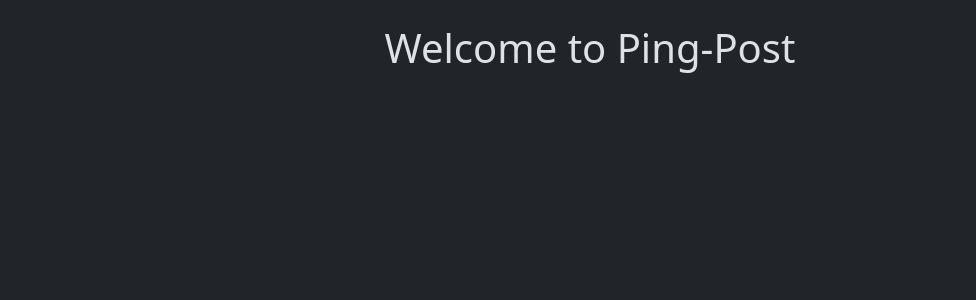
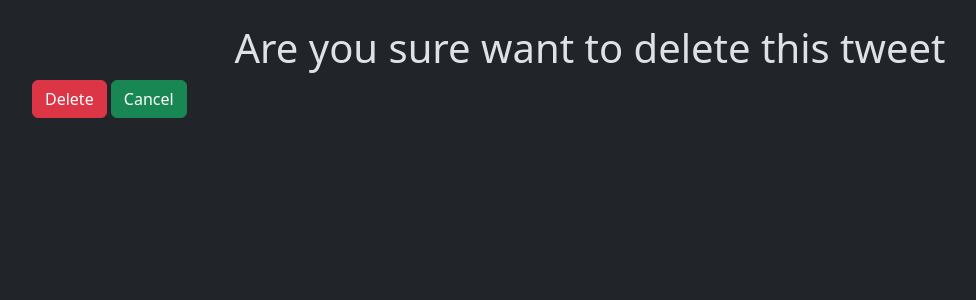
Before and after one commit to codebysnorlax/Django-PingPost, a Django app: template PingPost/tweet/templates/tweet_conform_delete.html in a window 1280 px wide. Shown: the part 56-356 px from the top of the page, without its empty margins (50-1026 px from the left). Run offline with Django 3.2, Linux system fonts and the light colour scheme; the template is opened without the code that fills it, so the values that code supplies are empty.

Commit message:
fix delete function

```diff
--- a/PingPost/tweet/templates/tweet_conform_delete.html
+++ b/PingPost/tweet/templates/tweet_conform_delete.html
@@ -5,5 +5,10 @@
 {% endblock %}
 {% comment %} ------------------------------------------- {% endcomment %}
 {% block content %}
-    <h1 class='text-center mt-4'>Welcome to Ping-Post</h1>
+    <h1 class='text-center mt-4'>Are you sure want to delete this tweet</h1>
+    <form method="post">
+        {% csrf_token %}
+        <button class='btn btn-danger'>Delete</button>
+        <a class='btn btn-success' href="{% url 'tweet_list' %}">Cancel</a>
+    </form>
 {% endblock  %}
--- a/PingPost/tweet/views.py
+++ b/PingPost/tweet/views.py
@@ -30,7 +30,7 @@
 def tweet_edit(request, tweet_id):
     tweet = get_object_or_404(Tweet, pk=tweet_id, user = request.user)
     if request.method == 'POST':
-        TweetForms(request.POST, request.FILES, instance=tweet)
+        form = TweetForms(request.POST, request.FILES, instance=tweet)
         if form.is_valid():
             tweet = form.save(commit=False)
             tweet.user = request.user
```
